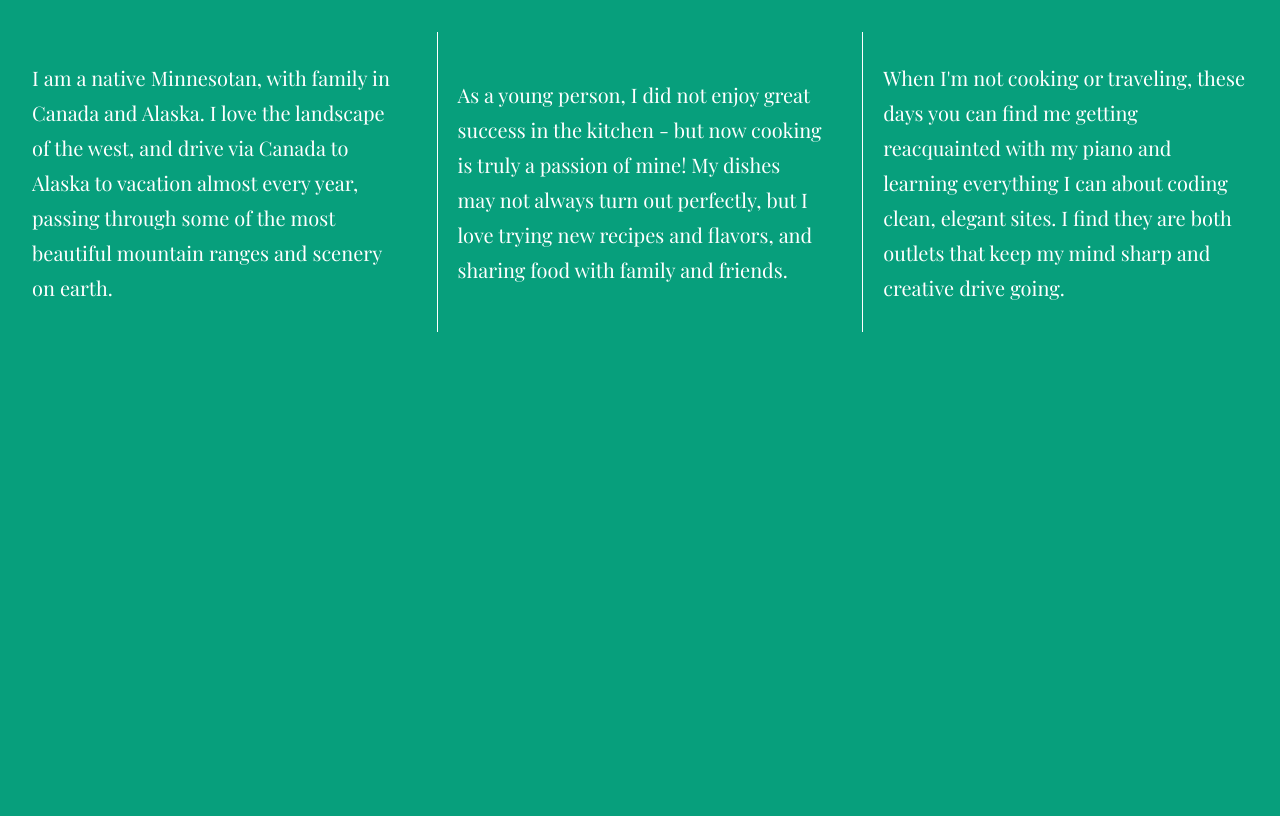
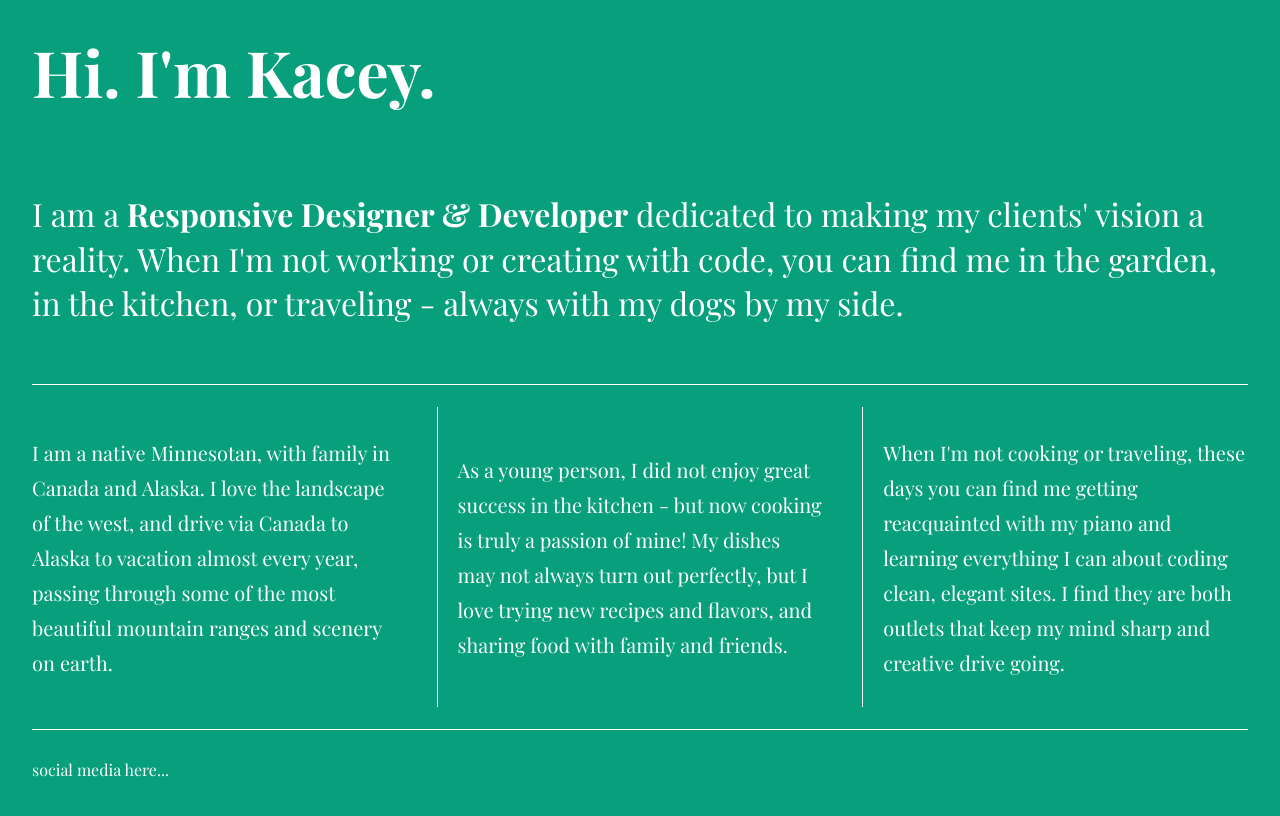
Before and after one commit to KaceyT/flexbox-divs, a plain HTML site: page index.html in a window 1280 px wide. Drawn offline with nearby package versions, Linux system fonts and the light colour scheme.

Commit message:
Added header, main, footer, with content

```diff
--- a/css/main.css
+++ b/css/main.css
@@ -106,6 +106,42 @@ body {
   padding: 2em;
   font-size: 1em;
   height: 100%;
+  display: flex;
+  justify-content: center;
+}
+
+header,
+footer {
+    height: 80px;
+    width: 100%;
+}
+
+main {
+    height: 250px;
+    width: 100%;
+    border-bottom: 1px solid #fff;
+}
+
+header,
+footer,
+main {
+    display: flex;
+    justify-content: flex-start;
+    align-items: center;
+}
+
+h1 {
+    color: #fff;
+    font-size: 4em;
+}
+
+main p {
+    color: #fff;
+    font-size: 2em;
+}
+
+span {
+    font-weight: bold;
 }
 
 .wrapper {
@@ -132,6 +168,15 @@ body {
     border-left: 1px solid #fff;
     padding-left: 20px;
 }
+
+footer {
+    border-top: 1px solid #fff;
+}
+
+footer p {
+    color: #fff;
+}
+
 
 
 
--- a/index.html
+++ b/index.html
@@ -23,6 +23,12 @@
         <![endif]-->
 
         <section class="wrapper">
+            <header>
+                <h1>Hi.  I'm Kacey.</h1>
+            </header>
+            <main>
+                <p>I am a <span>Responsive Designer &amp; Developer</span> dedicated to making my clients' vision a reality.  When I'm not working or creating with code, you can find me in the garden, in the kitchen, or traveling - always with my dogs by my side.</p>
+            </main>
             <div class="div-1">
                 <p>I am a native Minnesotan, with family in Canada and Alaska.  I love the landscape of the west, and drive via Canada to Alaska to vacation almost every year, passing through some of the most beautiful mountain ranges and scenery on earth.</p>
             </div>
@@ -32,6 +38,9 @@
             <div class="div-3 border">
                 <p>When I'm not cooking or traveling, these days you can find me getting reacquainted with my piano and learning everything I can about coding clean, elegant sites.  I find they are both outlets that keep my mind sharp and creative drive going.</p>
             </div>
+            <footer>
+                <p>social media here...</p>
+            </footer>
         </section>
 
         <script src="https://ajax.googleapis.com/ajax/libs/jquery/1.11.3/jquery.min.js"></script>
```
